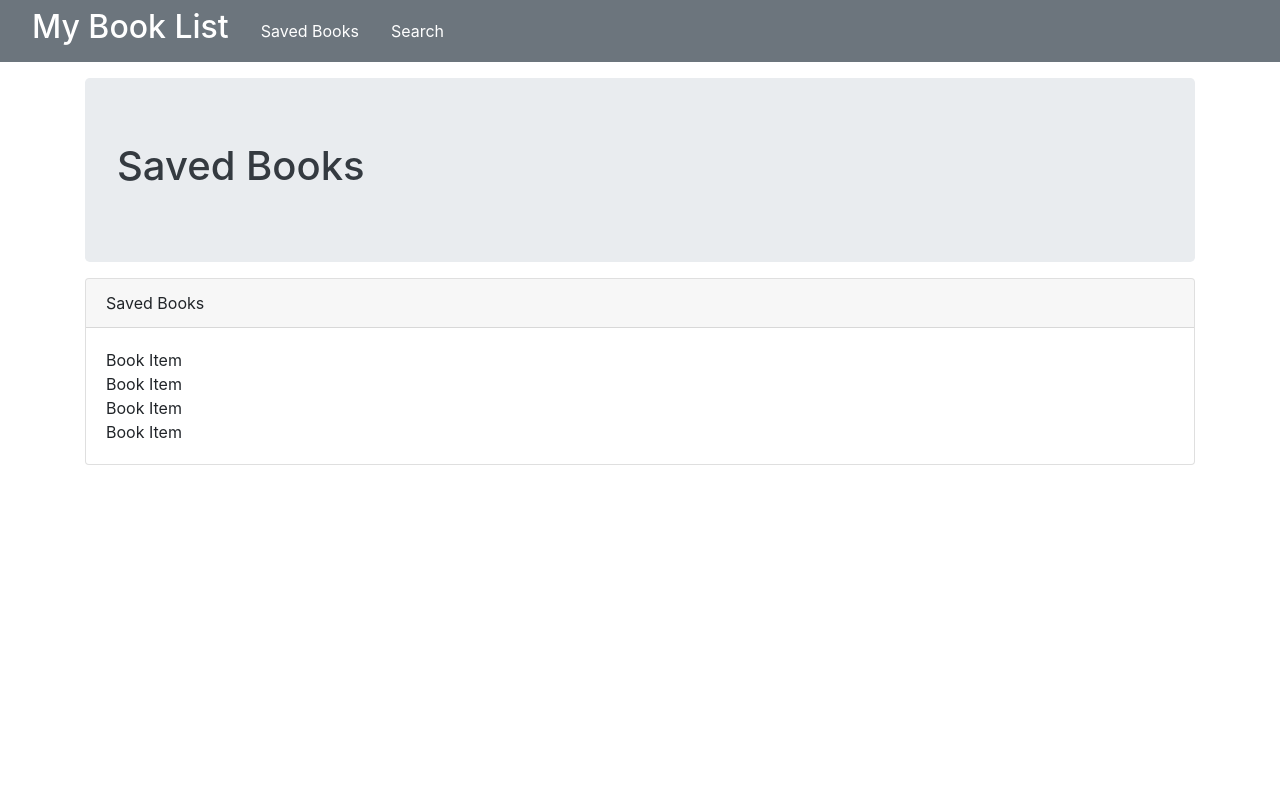
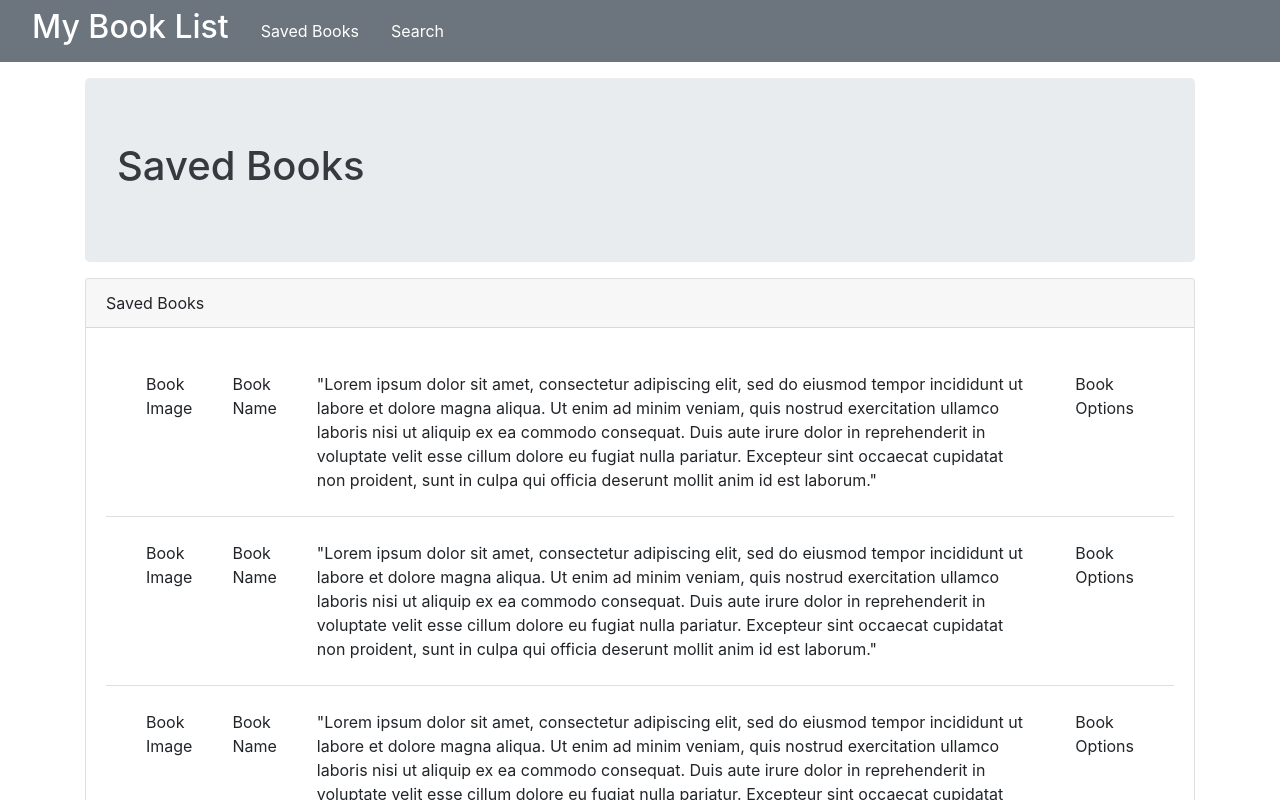
Before and after one commit to nbur4556/google-book-search-dotnet, a React (Create React App) app in the folder client/: page / in a window 1280 px wide. Shown: the top 800 px of the page. Built offline with nearby package versions, Linux system fonts and the light colour scheme.

Commit message:
feat: create book item component

```diff
--- a/client/src/components/BookItem.js
+++ b/client/src/components/BookItem.js
@@ -1,8 +1,26 @@
 import React from 'react';
+
+// Bootstrap Component
+import ListGroup from 'react-bootstrap/ListGroup';
 
 function BookItem() {
     return (
-        <section>Book Item</section>
+        <ListGroup.Item>
+            <ListGroup variant="horizontal flush">
+                <ListGroup.Item className="border-0">Book Image</ListGroup.Item>
+                <ListGroup.Item className="border-0">Book Name</ListGroup.Item>
+                <ListGroup.Item className="border-0">
+                    "Lorem ipsum dolor sit amet, consectetur adipiscing elit,
+                    sed do eiusmod tempor incididunt ut labore et dolore magna aliqua. Ut
+                    enim ad minim veniam, quis nostrud exercitation ullamco laboris nisi
+                    ut aliquip ex ea commodo consequat. Duis aute irure dolor in
+                    reprehenderit in voluptate velit esse cillum dolore eu fugiat nulla
+                    pariatur. Excepteur sint occaecat cupidatat non proident, sunt in
+                    culpa qui officia deserunt mollit anim id est laborum."
+                </ListGroup.Item>
+                <ListGroup.Item className="border-0">Book Options</ListGroup.Item>
+            </ListGroup>
+        </ListGroup.Item>
     );
 }
 
--- a/client/src/components/BookResults.js
+++ b/client/src/components/BookResults.js
@@ -2,6 +2,7 @@ import React from 'react';
 
 // Bootstrap Components
 import Card from 'react-bootstrap/Card';
+import ListGroup from 'react-bootstrap/ListGroup';
 
 // Components
 import BookItem from './BookItem.js';
@@ -11,10 +12,12 @@ function BookResults(props) {
         <Card className={props.margin}>
             <Card.Header>{props.header}</Card.Header>
             <Card.Body>
-                <BookItem />
-                <BookItem />
-                <BookItem />
-                <BookItem />
+                <ListGroup variant="flush">
+                    <BookItem />
+                    <BookItem />
+                    <BookItem />
+                    <BookItem />
+                </ListGroup >
             </Card.Body>
         </Card>
     )
```
Also changed, not shown: 1 other file (tests, documents, lock files or other folders).
